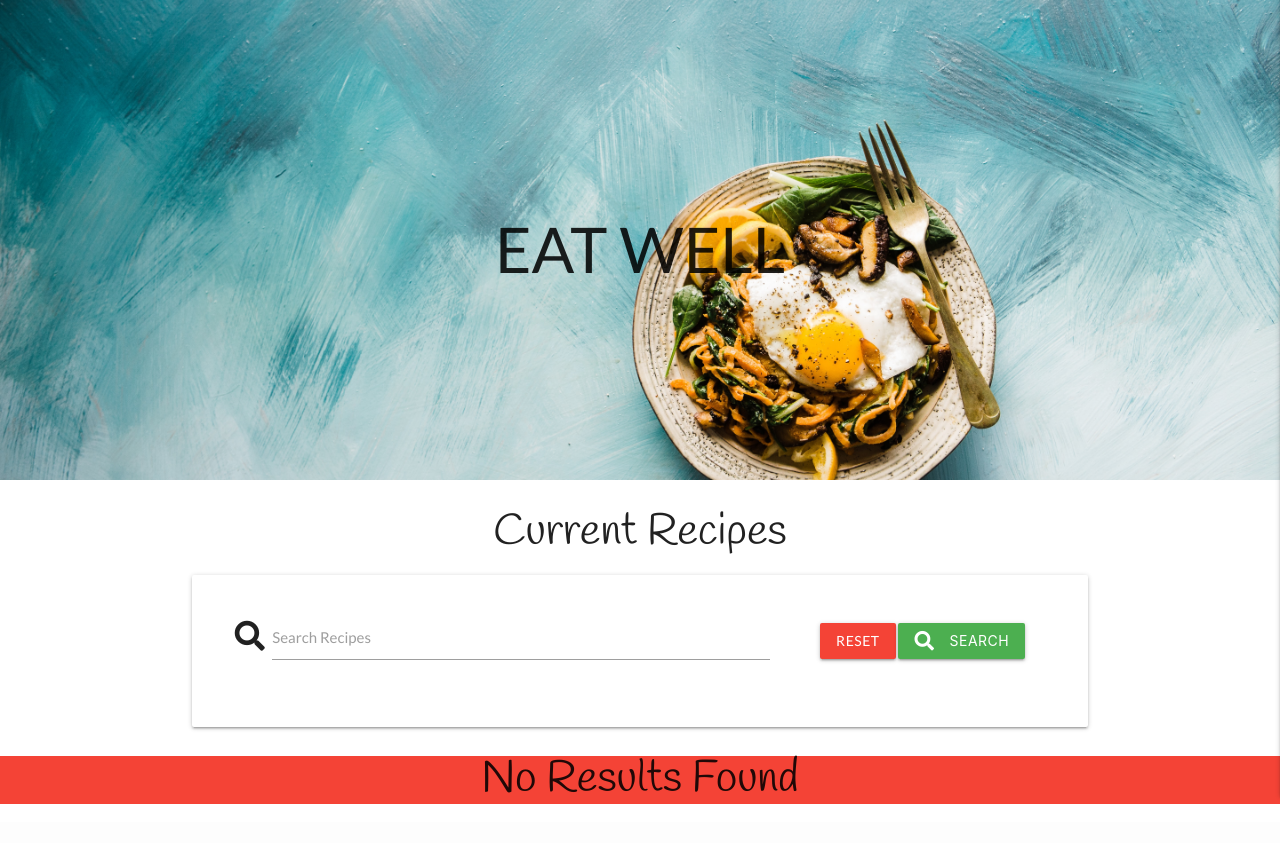
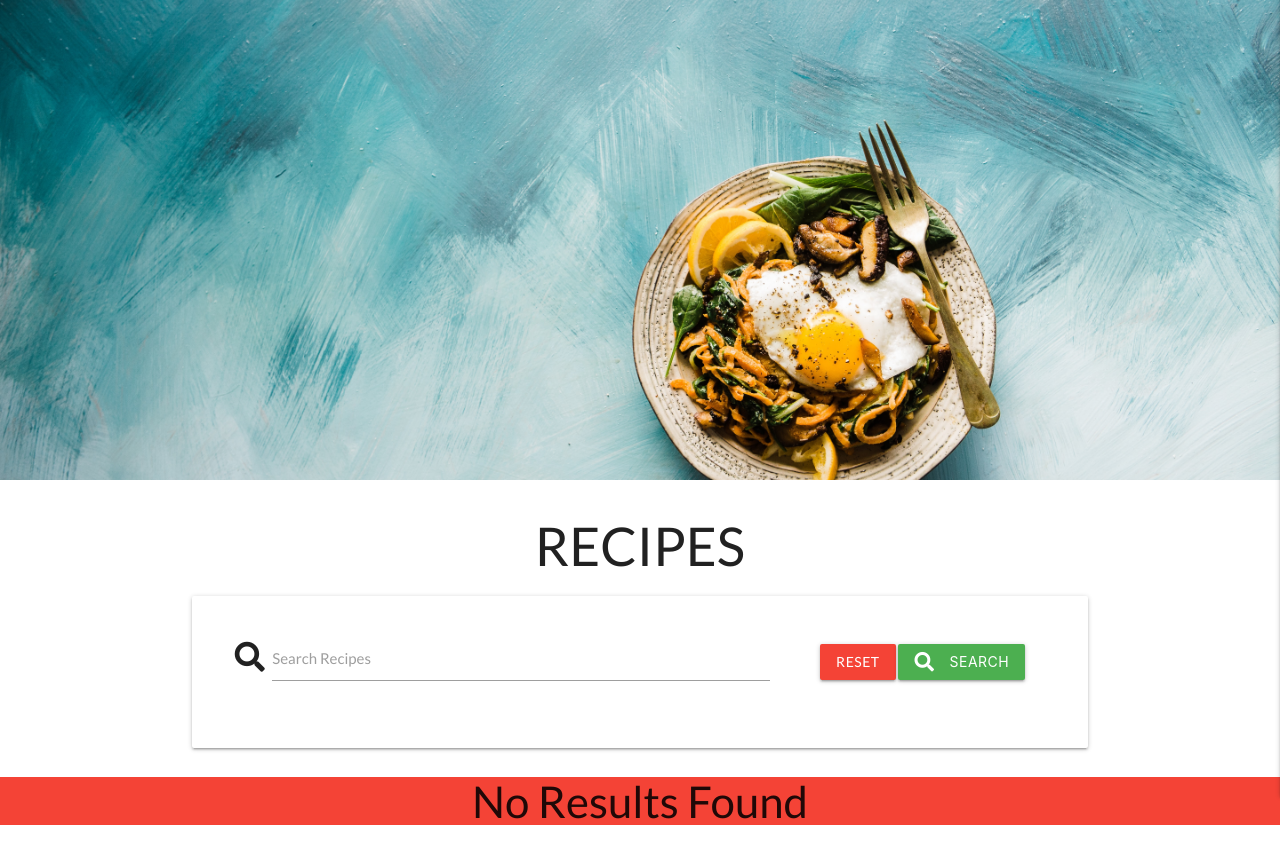
Before and after one commit to Dgoodwin92/eat-well, a Flask app: page /search in a window 1280 px wide. Shown: the part 64-907 px from the top of the page. Before the commit the page ends 868 px from the top, so only its background shows below. Run offline with Flask 2, Linux system fonts and the light colour scheme; data that the repository does not hold is empty; some libraries are stand-ins or nearby versions.

Commit message:
search functionality fixed, styled headers on login.html, recipes.html and register.html

```diff
--- a/app.py
+++ b/app.py
@@ -8,7 +8,7 @@ from werkzeug.security import generate_password_hash, check_password_hash
 if os.path.exists("env.py"):
     import env
 
-
+# Flask app config
 app = Flask(__name__)
 
 app.config["MONGO_DBNAME"] = os.environ.get("MONGO_DBNAME")
--- a/static/css/style.css
+++ b/static/css/style.css
@@ -48,12 +48,9 @@ body {
     margin-bottom: 5px;
 }
 
-
+/* Page Headings */
 .page-header {
     font-family: 'Lato', sans-serif;
-}
-.page-heading {
-    font-family: 'Handlee', sans-serif;
 }
 
 .flashes h4 {
@@ -61,6 +58,7 @@ body {
     font-family: 'Handlee', sans-serif;
 }
 
+/* Paragraph default content */
 p {
     font-family: 'Handlee', sans-serif;
 }
@@ -75,13 +73,16 @@ p {
 .nav-icon {
     font-size: 30px;
 }
+
 /* Recipe Page */
 .card-title {
     font-family: 'Handlee' sans-serif;
     color: black;
 }
 
-
+.card {
+    height: 70vh;
+}
 
 /* Profile Page */
 #user-card-panel {
@@ -94,7 +95,6 @@ p {
 }
 
 /* Modal */
-
 .modal {
     background-color: #eceff1;
 }
@@ -103,3 +103,12 @@ p {
     font-family: 'Handlee', sans-serif;
     color: #c62828;
 }
+
+.modal-description {
+    font-family: 'Handlee', sans-serif;
+    font-size: 18px;
+}
+
+.collection {
+    border-style: none;
+}
--- a/templates/login.html
+++ b/templates/login.html
@@ -3,7 +3,7 @@
 <div class="container">
 <div class="row">
     <form class="col s12" method="POST" action="{{ url_for('login') }}">
-        <h5 class="center-align">Login</h5>
+        <h3 class="center-align page-header">Login</h3>
         <div class="card-panel">
             <!--Username-->
             <div class="row">
--- a/templates/recipes.html
+++ b/templates/recipes.html
@@ -1,13 +1,9 @@
 {% extends "base.html" %}
 {% block content %}
 
-<div class="hero-image">
-    <div class="hero-content">
-        <h1 class="page-header center-align">EAT WELL</h1>
-    </div>
-</div>
+<div class="hero-image"></div>
 
-<h3 class="page-heading center-align">Current Recipes</h3>
+<h2 class="page-header center-align">RECIPES</h2>
 <div class="container">
     <div class="row card-panel">
         <form action="{{ url_for('search') }}" method="POST" class="col s12">
@@ -32,10 +28,10 @@
     <div class="container">
         <div class="row">
             {% for recipe in recipes %}
-            <div class="col s4">
+            <div class="col s6 m4">
                 <div class="card">
                     <div class="card-image">
-                        <img class="materialboxed" src="/static/images/recipes/An Eat Well.png">
+                        <img class="materialboxed" src="/static/images/recipes/An Eat Well.png" alt="Eat Well recipe default image">
                     </div>
                     <h5 class="card-title center-align"><a class="modal-trigger" href="#{{ recipe._id }}">{{
                             recipe.recipe_name }}</a></h5>
@@ -76,7 +72,7 @@
                     </div>
                     <div class="row">
                         <div class="col s12">
-                            <p class="center-align">{{ recipe.recipe_description }}</p>
+                            <p class="center-align modal-description">{{ recipe.recipe_description }}</p>
                         </div>
                     </div>
                     <div class="row">
--- a/templates/register.html
+++ b/templates/register.html
@@ -3,7 +3,7 @@
 <div class="container">
 <div class="row">
     <form class="col s12" method="POST" action="{{ url_for('register') }}">
-        <h5 class="center-align">Register</h5>
+        <h3 class="center-align page-header">Register</h3>
         <div class="card-panel">
             <!--Username-->
             <div class="row">
```
